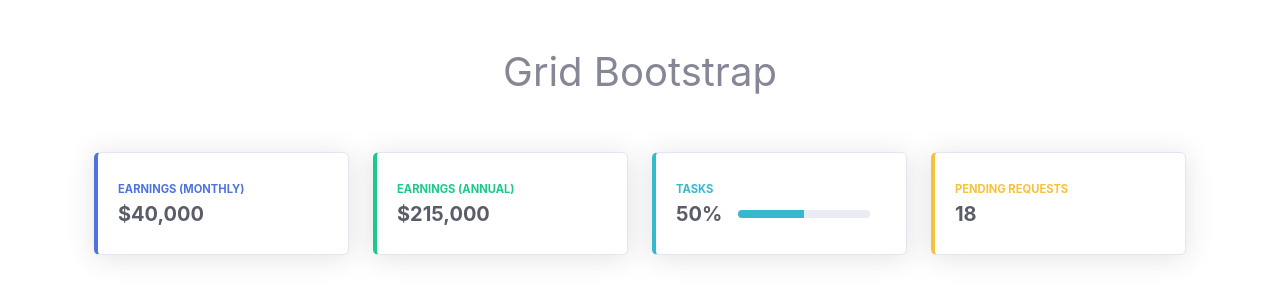
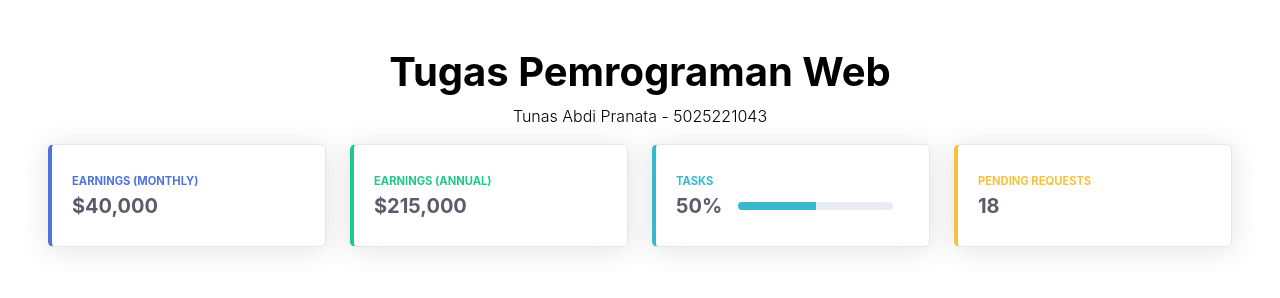
Before and after one commit to yaudahbanh/TugasKeduaPWEB, a plain HTML site: page index.html in a window 1280 px wide. Drawn offline with nearby package versions, Linux system fonts and the light colour scheme.

Commit message:
feat: update title

```diff
--- a/index.html
+++ b/index.html
@@ -3,7 +3,7 @@
   <head>
     <meta charset="utf-8" />
     <meta name="viewport" content="width=device-width, initial-scale=1" />
-    <title>Bootstrap demo</title>
+    <title>Tugas Pemrograman Web</title>
     <link
       href="https://cdn.jsdelivr.net/npm/bootstrap@5.3.2/dist/css/bootstrap.min.css"
       rel="stylesheet"
@@ -13,8 +13,12 @@
     <link href="css/sb-admin-2.min.css" rel="stylesheet">
   </head>
   <body>
-    <h1 class="d-flex justify-content-center py-lg-5">Grid Bootstrap</h1>
-    <div class="container">
+
+    <div class="container-fluid p-5">
+        <div class="justify-content-center text-black">
+            <h1 class="fw-bold text-center">Tugas Pemrograman Web</h1>
+            <p class="fw-light text-center">Tunas Abdi Pranata - 5025221043</p>
+        </div>
         <!-- Row Pertama -->
       <div class="row">
         <div class="col-xl-3 col-md-6 mb-4">
```
